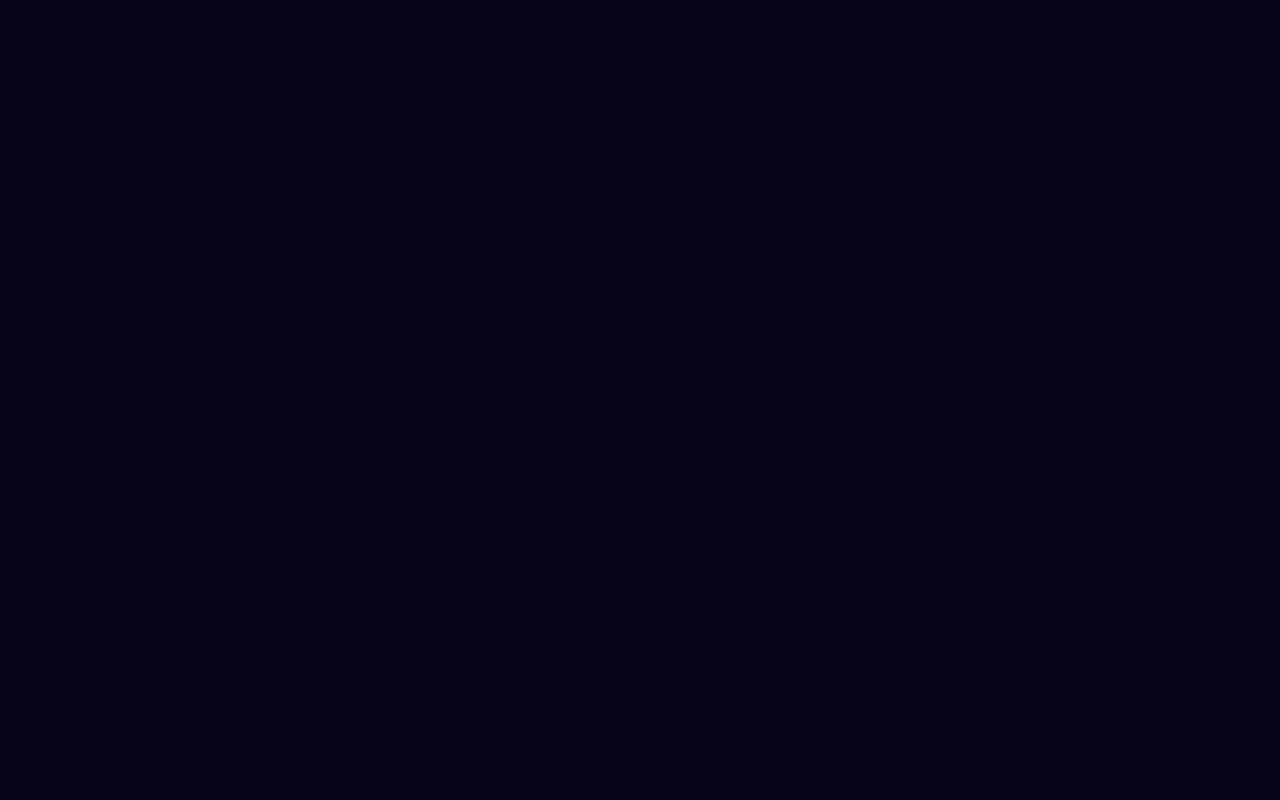
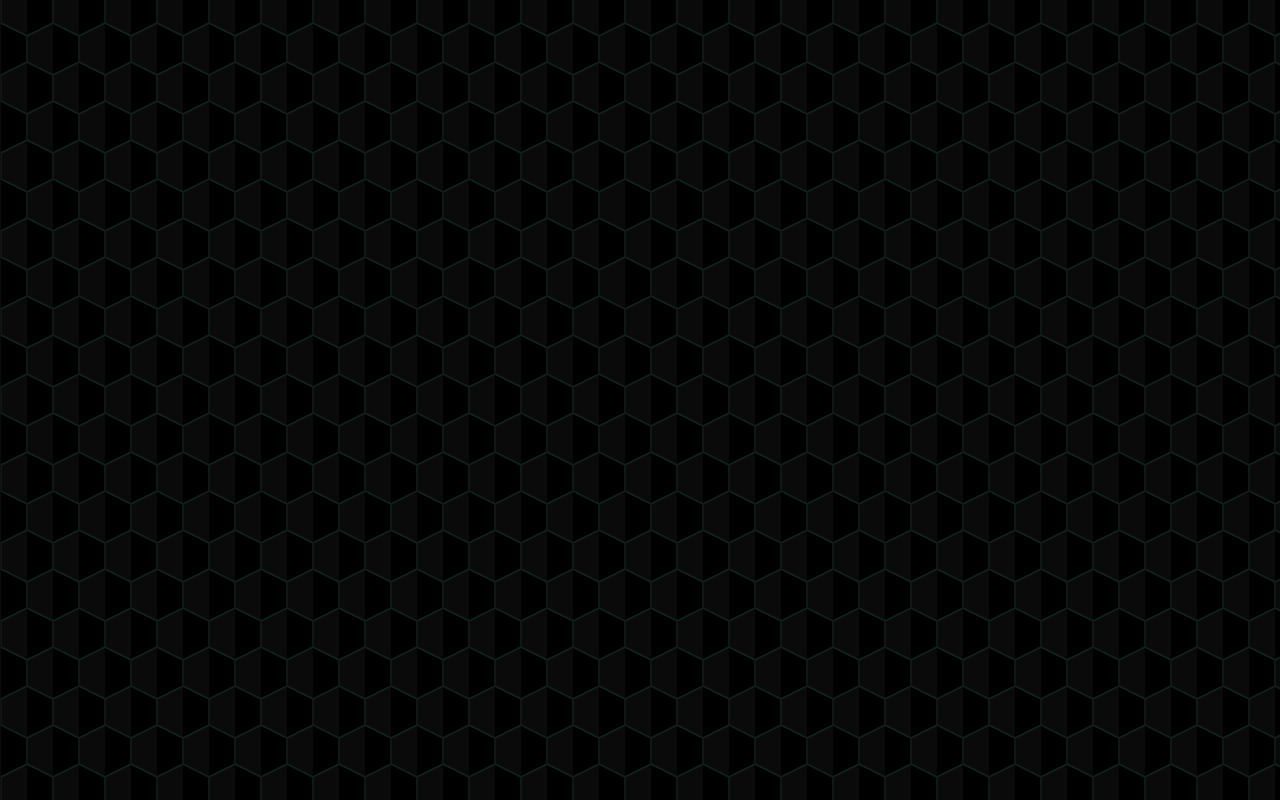
Before and after one commit to 1995william/portfolio, a React (Vite) app: page / in a window 1280 px wide. Built offline with nearby package versions, Linux system fonts and the light colour scheme.

Commit message:
alterando bg app

```diff
--- a/src/styles/App.module.css
+++ b/src/styles/App.module.css
@@ -1,4 +1,8 @@
+body {
+  min-height: 100vh;
+  min-width: 100vw;
+  background-color: black;
+}
 .container__app {
-    background-color: rgb(4,4,25);
-    height: 100vh;
+  background-color: rgb(4, 4, 25);
 }
```
